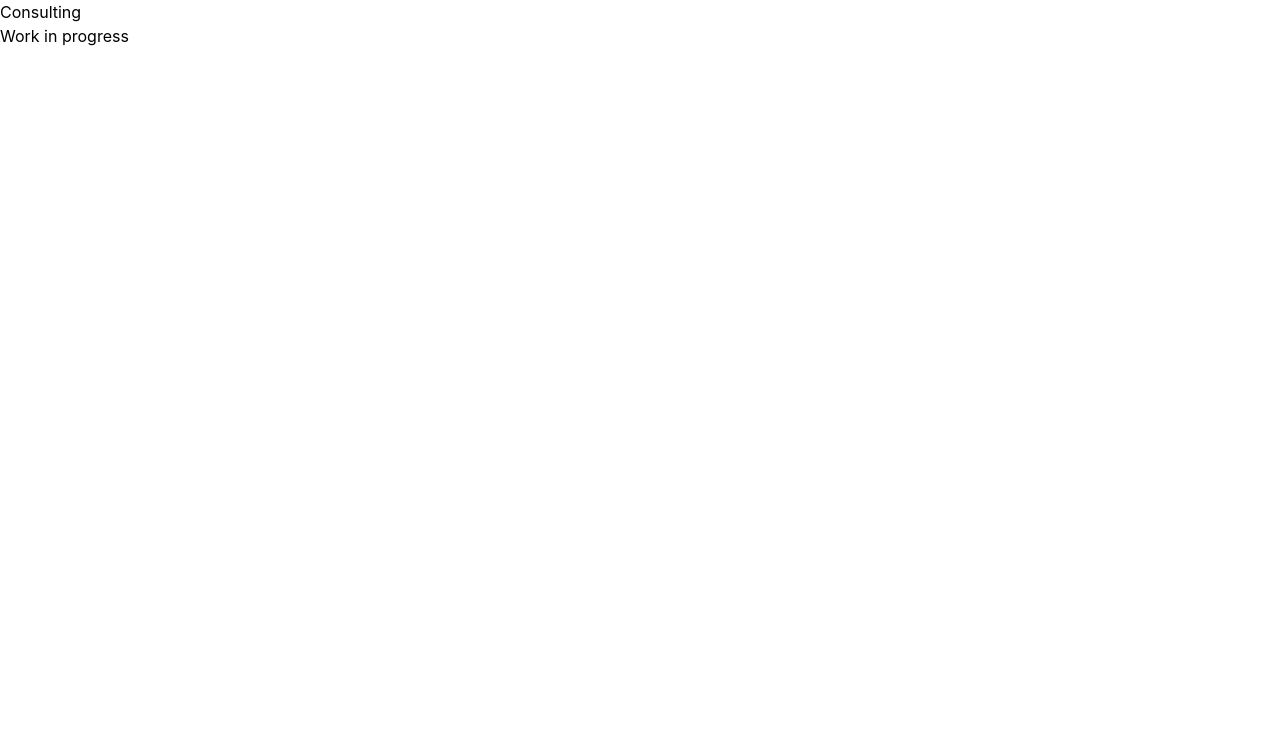
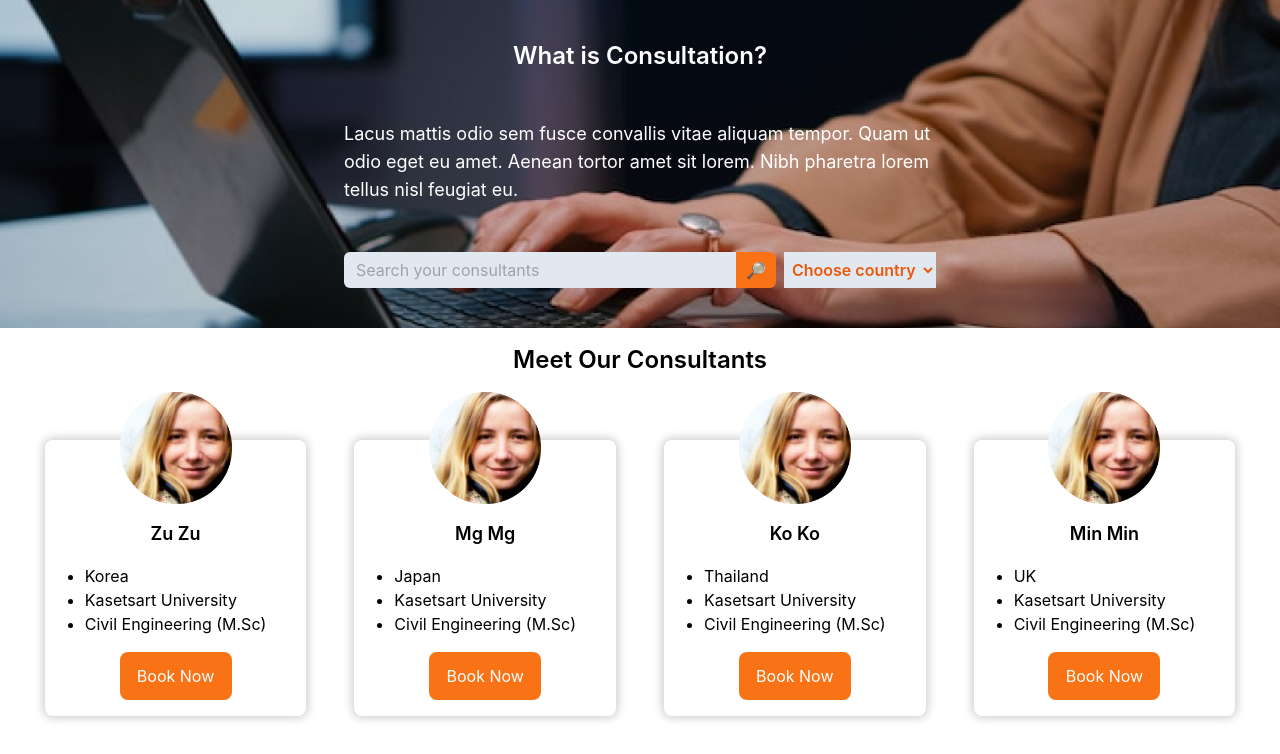
Before and after one commit to Pathway-plus/Pathway-Plus, a Next.js app: page /consulting in a window 1280 px wide. Shown: the top 754 px of the page. Built offline with nearby package versions, Linux system fonts and the light colour scheme.

Commit message:
Added Consulting main page

```diff
--- a/src/pages/consulting/index.tsx
+++ b/src/pages/consulting/index.tsx
@@ -1,10 +1,162 @@
 import type { NextPage } from "next";
+import { FormEventHandler, useState } from "react";
+import Image from "next/image";
+
+interface Data {
+    id: string;
+    name: string;
+    src: string;
+    details: string[];
+}
+
+const tempPlaceholderData : Data[] = [
+	{
+		id: "12345",
+		name: "Zu Zu",
+		src: "/assets/girl.png",
+		details: [
+			"Korea",
+			"Kasetsart University",
+			"Civil Engineering (M.Sc)"
+		]
+	},
+	{
+		id: "12346",
+		name: "Mg Mg",
+		src: "/assets/girl.png",
+		details: [
+			"Japan",
+			"Kasetsart University",
+			"Civil Engineering (M.Sc)"
+		]
+	},
+	{
+		id: "12347",
+		name: "Ko Ko",
+		src: "/assets/girl.png",
+		details: [
+			"Thailand",
+			"Kasetsart University",
+			"Civil Engineering (M.Sc)"
+		]
+	},
+	{
+		id: "12348",
+		name: "Min Min",
+		src: "/assets/girl.png",
+		details: [
+			"UK",
+			"Kasetsart University",
+			"Civil Engineering (M.Sc)"
+		]
+	},
+	{
+		id: "12349",
+		name: "Zu Zu",
+		src: "/assets/girl.png",
+		details: [
+			"Korea",
+			"Kasetsart University",
+			"Civil Engineering (M.Sc)"
+		]
+	},
+	{
+		id: "12350",
+		name: "Zu Zu",
+		src: "/assets/girl.png",
+		details: [
+			"Korea",
+			"Kasetsart University",
+			"Civil Engineering (M.Sc)"
+		]
+	},
+	{
+		id: "12351",
+		name: "Zu Zu",
+		src: "/assets/girl.png",
+		details: [
+			"Korea",
+			"Kasetsart University",
+			"Civil Engineering (M.Sc)"
+		]
+	},
+	{
+		id: "12352",
+		name: "Zu Zu",
+		src: "/assets/girl.png",
+		details: [
+			"Korea",
+			"Kasetsart University",
+			"Civil Engineering (M.Sc)"
+		]
+	},
+];
 
 const Consulting: NextPage = () => {
+	const [filter, setFilter] = useState("");
+	const consultants = tempPlaceholderData.filter((data) => data.name.toLowerCase().includes(filter));
+
+	const search : FormEventHandler<HTMLFormElement> = (e) => {
+		e.preventDefault();
+		const searchElem = document.getElementById("search") as HTMLInputElement;
+		if (searchElem === null) return;
+		const query = searchElem.value;
+
+		setFilter(query.toLowerCase());
+	};
+
 	return (
-		<div>
-			<h1>Consulting</h1>
-			<p>Work in progress</p>
+		<div className="w-full">
+			<div className="relative flex flex-col mb-4 items-center">
+				<Image src="/assets/consulting.jpg" layout="fill" alt="Consultation background" />
+				<div className="relative flex flex-col p-10 space-y-12 max-w-2xl items-center">
+					<h1 className="text-2xl font-semibold text-white">What is Consultation?</h1>
+					<p className="text-white text-lg">
+						Lacus mattis odio sem fusce convallis vitae aliquam tempor. Quam ut odio
+						eget eu amet. Aenean tortor amet sit lorem. Nibh pharetra lorem tellus nisl
+						feugiat eu.
+					</p>
+					<div className="flex w-full">
+						<form className="flex flex-1" onSubmit={search}>
+							<input type="search" name="search" id="search" placeholder="Search your consultants" className="flex-1 px-3 py-1.5 outline-none rounded-l-md bg-slate-200" />
+							{/* Replace emoji with vector icon */}
+							<button type="submit" className="w-10 mr-2 bg-orange-500 hover:bg-orange-600 transition-colors rounded-r-md">🔎</button>
+						</form>
+						<select className="px-1 bg-slate-200 text-orange-600 font-semibold">
+							<option disabled selected>Choose country</option>
+							<option>Myanmar</option>
+							<option>Japan</option>
+							<option>Thailand</option>
+						</select>
+					</div>
+				</div>
+			</div>
+
+			<div>
+				<h1 className="text-center text-2xl font-semibold">Meet Our Consultants</h1>
+				<div className="flex flex-wrap justify-center">
+					{consultants.map((data) => (
+						<Card key={data.id} data={data} />
+					))}
+				</div>
+			</div>
+		</div>
+	);
+};
+
+const Card = ({ data } : { data: Data }) => {
+	return (
+		<div className="group flex flex-col px-10 py-4 m-6 mt-16 space-y-4 items-center rounded-lg shadow-[0_0px_10px_2px_rgba(0,0,0,0.2)] hover:shadow-[0_0px_15px_3px_rgba(0,0,0,0.25)] transition-shadow">
+			<div className="group-hover:scale-105 transition-transform relative -mt-16 w-28 h-28">
+				<Image src={data.src} layout="fill" alt={`Picture of ${data.name}`} />
+			</div>
+			<p className="text-lg font-semibold">{data.name}</p>
+			<ul className="list-disc">
+				{data.details.map((detail, index) => (
+					<li key={index}>{detail}</li>
+				))}
+			</ul>
+			<button className="w-28 py-3 rounded-lg text-white bg-orange-500 hover:bg-orange-600 transition-colors">Book Now</button>
 		</div>
 	);
 };
```
Also changed, not shown: public/assets/consulting.jpg (added), public/assets/girl.png (added).
